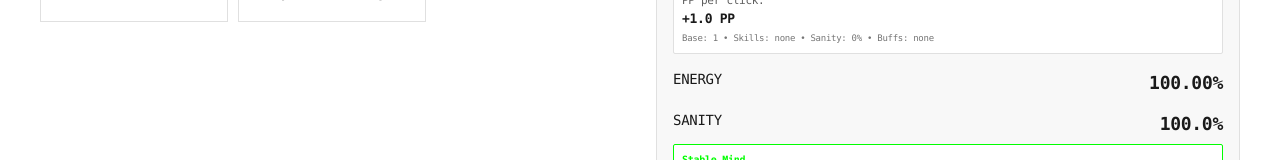
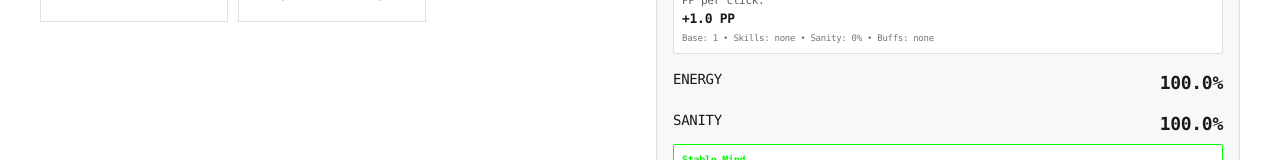
Before and after one commit to shahhinsarlak/sarlakweb, a Next.js app: page /game in a window 1280 px wide. Shown: the part 603-763 px from the top of the page. Built offline with nearby package versions, Linux system fonts and the light colour scheme.

Commit message:
Change energy meter to display 1 decimal place instead of 2

```diff
--- a/app/game/PrinterRoom.js
+++ b/app/game/PrinterRoom.js
@@ -398,7 +398,7 @@ ${printing ? '    │  ───────────────────
               </div>
               <div style={{ display: 'flex', justifyContent: 'space-between', marginBottom: '16px' }}>
                 <span>ENERGY</span>
-                <strong style={{ fontSize: '18px' }}>{gameState.energy.toFixed(2)}%</strong>
+                <strong style={{ fontSize: '18px' }}>{gameState.energy.toFixed(1)}%</strong>
               </div>
             </div>
           </div>
--- a/app/game/page.js
+++ b/app/game/page.js
@@ -1346,7 +1346,7 @@ export default function Game() {
                 )}
                 <div style={{ display: 'flex', justifyContent: 'space-between', marginBottom: '16px' }}>
                   <span>ENERGY</span>
-                  <strong style={{ fontSize: '18px' }}>{gameState.energy.toFixed(2)}%</strong>
+                  <strong style={{ fontSize: '18px' }}>{gameState.energy.toFixed(1)}%</strong>
                 </div>
                 <div style={{
                   display: 'flex',
```
